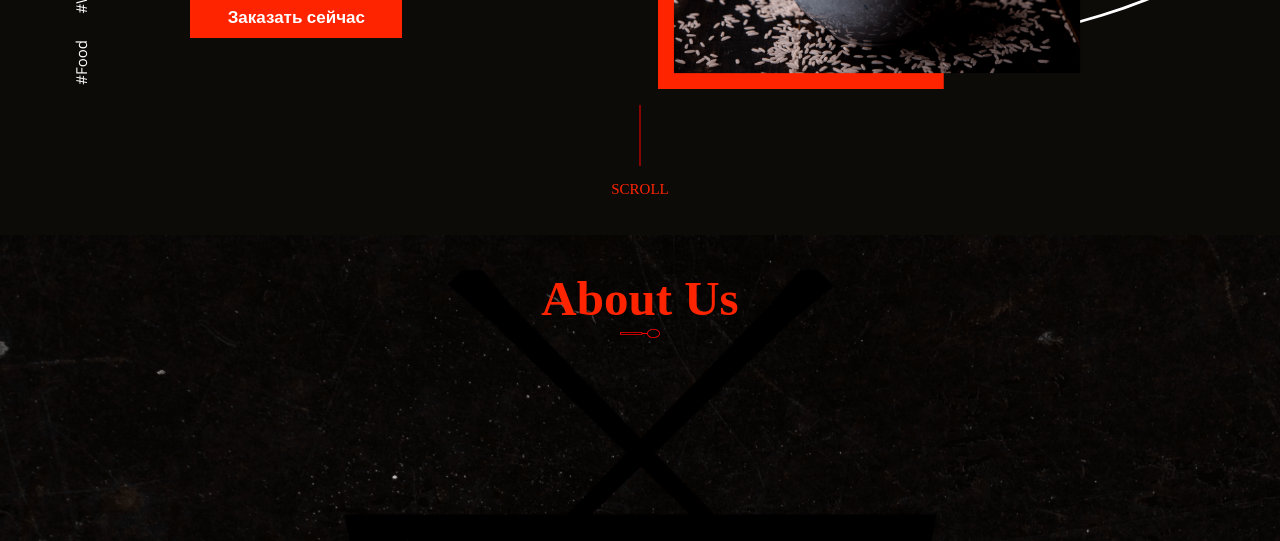
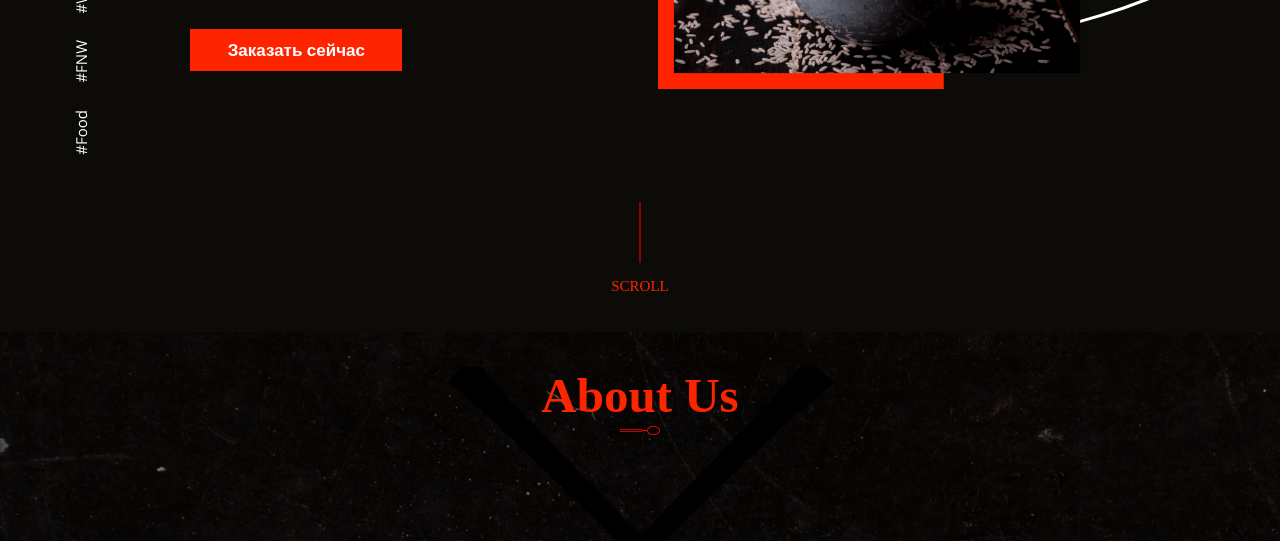
Before and after one commit to dimtgsn/dmitry1721.github.io, a plain HTML site: page fish-n-wok/src/index.html in a window 1280 px wide. Shown: the part 559-1100 px from the top of the page. Drawn offline with nearby package versions, Linux system fonts and the light colour scheme; a web font is replaced by a local one.

Commit message:
Update index.html

```diff
--- a/fish-n-wok/src/index.html
+++ b/fish-n-wok/src/index.html
@@ -65,7 +65,7 @@
                     <p class="hashtag__text">#Pizza</p>
                     <p class="hashtag__text">#Rolls</p>
                     <p class="hashtag__text">#Wok</p>
-<!--                    <p class="hashtag__text">#FNW</p>-->
+                    <p class="hashtag__text">#FNW</p>
                     <p class="hashtag__text">#Food</p>
                 </div>
 
@@ -106,7 +106,7 @@
                 </div>
             </div>
 
-            <div class="header__scroll mt-3 scroll row justify-content-end">
+            <div class="header__scroll mt-5 scroll row justify-content-end">
                 <div class="scroll__block col-12">
                     <img class="scroll__svg" src="images/home/scroll2.svg" alt="scroll">
                     <p class="scroll__text">SCROLL</p>
```
